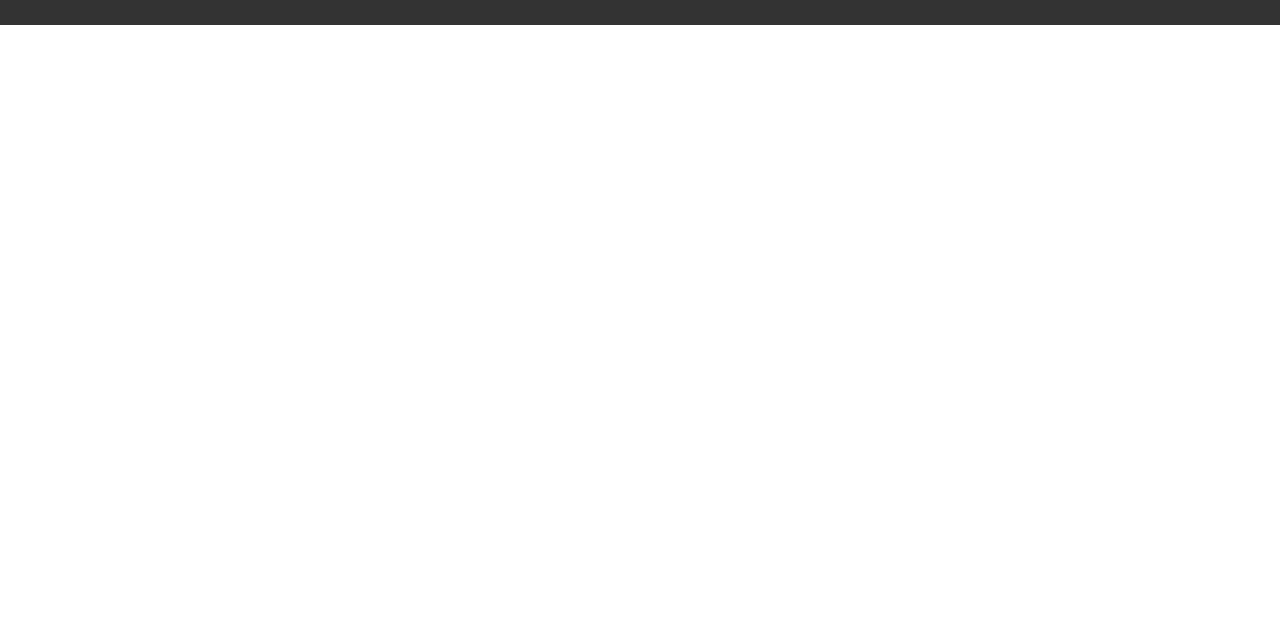
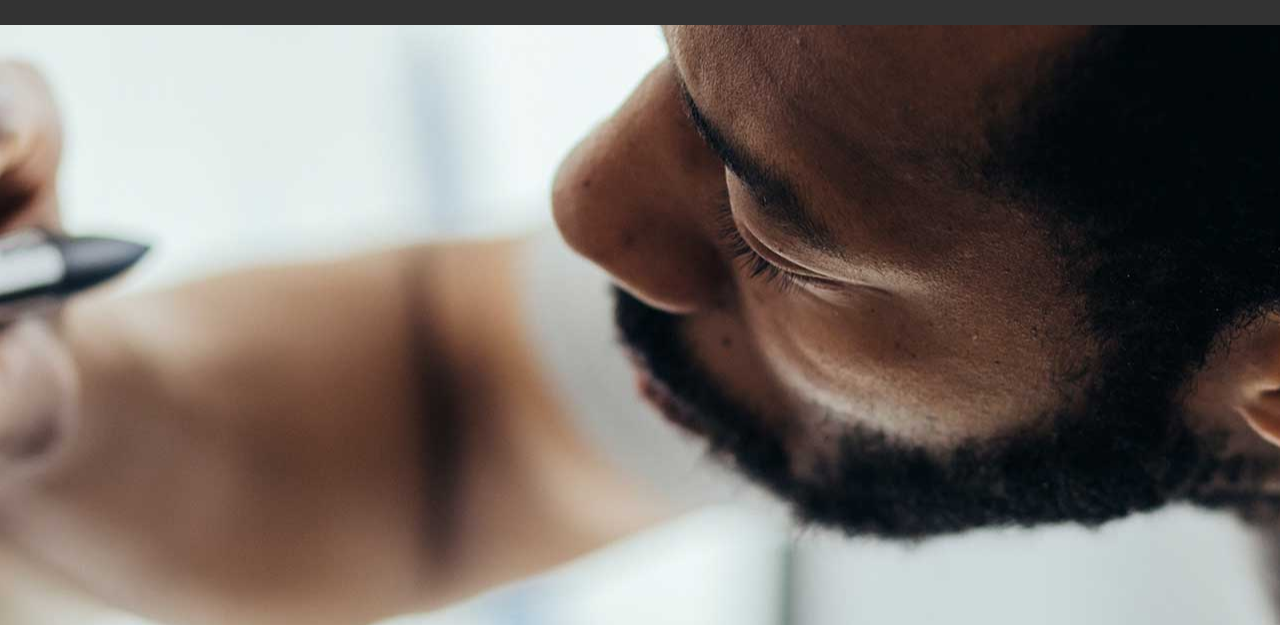
Before and after one commit to Seisachtheia/30-11-16, a website: page public/index.html in a window 1280 px wide. Shown: the part 273-898 px from the top of the page. Before the commit the page ends 800 px from the top, so only its background shows below. Drawn offline with Linux system fonts and the light colour scheme.

Commit message:
Main image added, modification to come

```diff
--- a/private/css/style.scss
+++ b/private/css/style.scss
@@ -55,3 +55,13 @@ $color-2: white;
         color:white;
     }
 }
+
+.main-image {
+    position:relative;
+    width:100%;
+    background-image: url("../images/1.jpg");
+    height: 600px;
+    background-repeat: no-repeat;
+    background-attachment: fixed;
+    background-position: center;
+}
--- a/public/index.html
+++ b/public/index.html
@@ -39,6 +39,15 @@
         </header>
 
         <section>
+
+            <div class="main-image">
+
+                <div class="main-image-textbox">
+
+                </div>
+
+            </div>
+
         </section>
 
         <footer>
```
Also changed, not shown: public/css/style.css.
